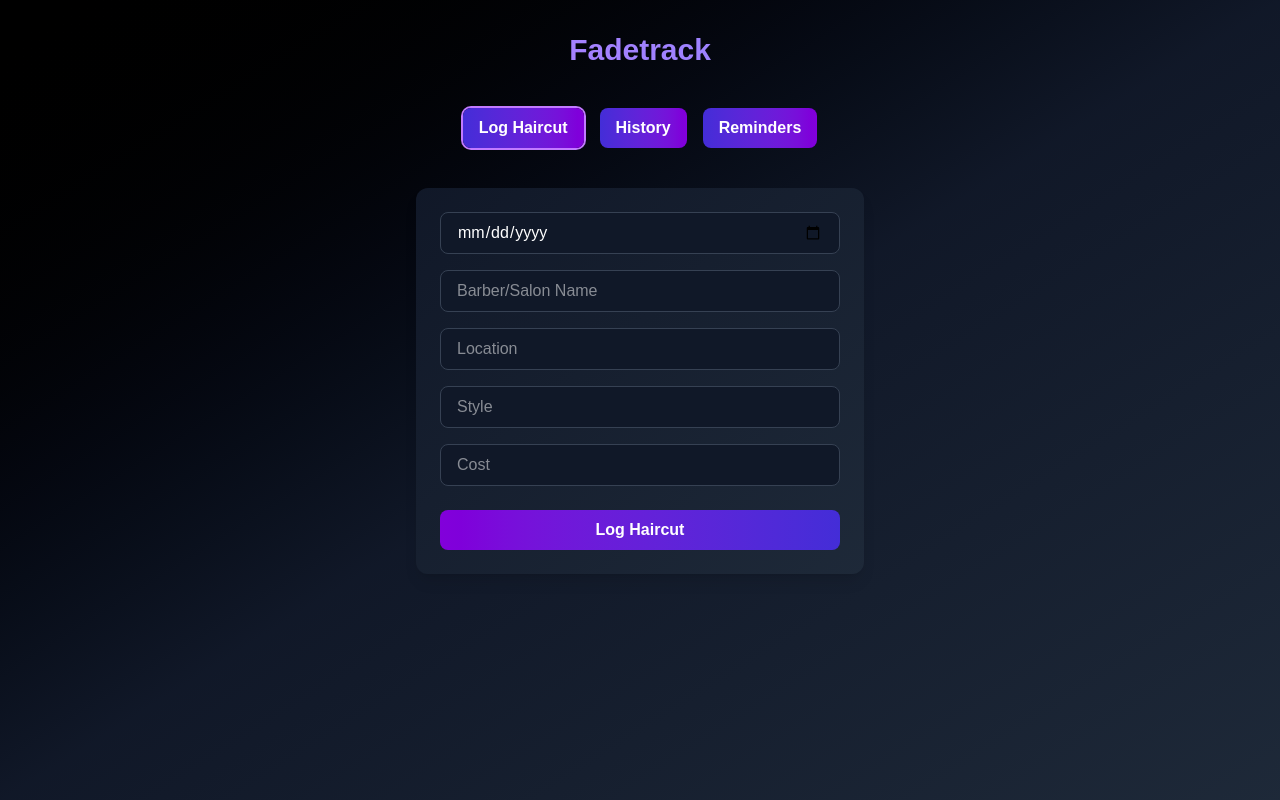
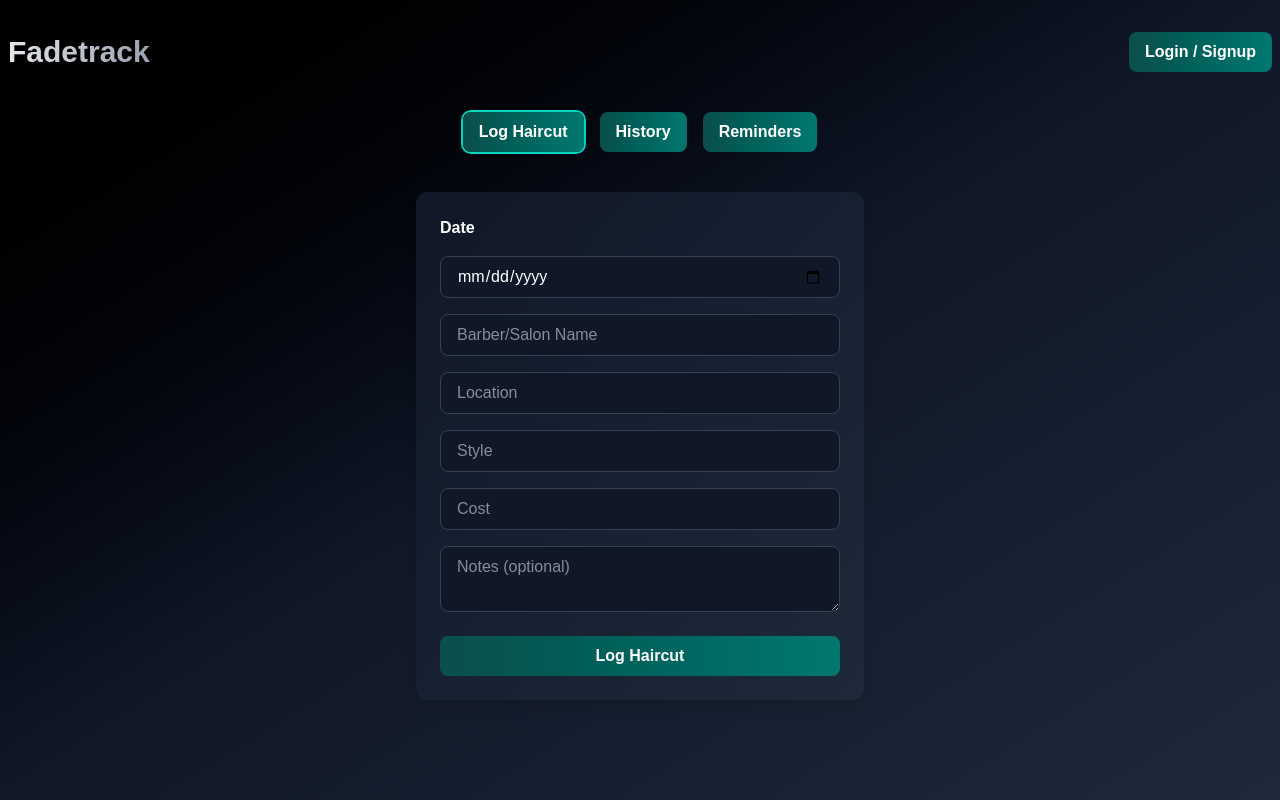
Before and after one commit to utkaxxh/fadetrack, a Next.js app: page / in a window 1280 px wide. Built offline with nearby package versions, Linux system fonts and the light colour scheme; no server answers.

Commit message:
Update: added a login page, new field for notes, and gradient change

```diff
--- a/package.json
+++ b/package.json
@@ -9,6 +9,8 @@
     "lint": "next lint"
   },
   "dependencies": {
+    "@supabase/auth-ui-react": "^0.4.7",
+    "@supabase/auth-ui-shared": "^0.1.8",
     "@supabase/supabase-js": "^2.52.0",
     "@vercel/analytics": "^1.5.0",
     "next": "15.4.2",
--- /dev/null
+++ b/src/app/login/page.tsx
@@ -0,0 +1,20 @@
+"use client";
+import { Auth } from "@supabase/auth-ui-react";
+import { ThemeSupa } from "@supabase/auth-ui-shared";
+import { supabase } from "../../components/supabaseClient";
+
+export default function LoginPage() {
+  return (
+    <div className="flex justify-center items-center min-h-screen bg-gradient-to-br from-black via-gray-900 to-gray-800">
+      <div className="bg-gray-900 p-8 rounded-xl shadow-lg w-full max-w-md">
+        <h2 className="text-2xl font-bold text-center text-white mb-6">Sign in or Create Account</h2>
+        <Auth
+          supabaseClient={supabase}
+          appearance={{ theme: ThemeSupa }}
+          providers={[]}
+          theme="dark"
+        />
+      </div>
+    </div>
+  );
+}
--- a/src/app/page.tsx
+++ b/src/app/page.tsx
@@ -2,6 +2,8 @@
 "use client";
 
 import React, { useState } from 'react';
+import Link from 'next/link';
+import { supabase } from '../components/supabaseClient';
 import TabNavigation from '../components/TabNavigation';
 import HaircutForm from '../components/HaircutForm';
 import HaircutHistory from '../components/HaircutHistory';
@@ -15,6 +17,7 @@ export type Haircut = {
   location: string;
   style: string;
   cost: string;
+  notes?: string;
 };
 
 
@@ -33,7 +36,21 @@ export default function HomePage() {
   return (
     <main className="min-h-screen bg-gradient-to-br from-black via-gray-900 to-gray-800 text-white">
       <div className="container mx-auto py-8 px-2">
-        <h1 className="text-3xl font-extrabold text-center mb-6 bg-gradient-to-r from-purple-400 to-indigo-400 bg-clip-text text-transparent animate-fade-in">Fadetrack</h1>
+        <div className="flex justify-between items-center mb-6">
+          <h1 className="text-3xl font-extrabold text-center bg-gradient-to-r from-gray-200 to-gray-400 bg-clip-text text-transparent animate-fade-in">Fadetrack</h1>
+          {user ? (
+            <button
+              className="ml-4 px-4 py-2 rounded-lg bg-gradient-to-r from-teal-900 to-teal-700 hover:from-teal-800 hover:to-teal-600 text-white font-semibold transition-all duration-200"
+              onClick={async () => { await supabase.auth.signOut(); }}
+            >
+              Logout
+            </button>
+          ) : (
+            <Link href="/login" className="ml-4 px-4 py-2 rounded-lg bg-gradient-to-r from-teal-900 to-teal-700 hover:from-teal-800 hover:to-teal-600 text-white font-semibold transition-all duration-200">
+              Login / Signup
+            </Link>
+          )}
+        </div>
         <TabNavigation activeTab={activeTab} setActiveTab={setActiveTab} />
         <div className="mt-6">
           {activeTab === 'log' && <HaircutForm onSubmit={handleLogHaircut} user={user} />}
--- a/src/components/HaircutForm.tsx
+++ b/src/components/HaircutForm.tsx
@@ -5,10 +5,12 @@ import { supabase } from './supabaseClient';
 import type { Haircut } from '../app/page';
 import type { User } from '@supabase/supabase-js';
 
+
 interface HaircutFormProps {
   onSubmit: (data: Omit<Haircut, 'user_email'>) => void;
   user: User | null;
 }
+
 
 export default function HaircutForm({ onSubmit, user }: HaircutFormProps) {
   const [form, setForm] = useState<Omit<Haircut, 'user_email'>>({
@@ -17,9 +19,10 @@ export default function HaircutForm({ onSubmit, user }: HaircutFormProps) {
     location: '',
     style: '',
     cost: '',
+    notes: '',
   });
 
-  function handleChange(e: React.ChangeEvent<HTMLInputElement>) {
+  function handleChange(e: React.ChangeEvent<HTMLInputElement | HTMLTextAreaElement>) {
     setForm({ ...form, [e.target.name]: e.target.value });
   }
 
@@ -37,17 +40,19 @@ export default function HaircutForm({ onSubmit, user }: HaircutFormProps) {
       return;
     }
     onSubmit(form);
-    setForm({ date: '', barber: '', location: '', style: '', cost: '' });
+    setForm({ date: '', barber: '', location: '', style: '', cost: '', notes: '' });
   }
 
   return (
     <form onSubmit={handleSubmit} className="flex flex-col gap-4 max-w-md mx-auto bg-gradient-to-br from-gray-900 to-gray-800 p-6 rounded-xl shadow-lg animate-fade-in">
-      <input name="date" type="date" value={form.date} onChange={handleChange} required placeholder="Date" className="input" />
+      <label className="text-white font-semibold">Date</label>
+      <input name="date" type="date" value={form.date} onChange={handleChange} required className="input" />
       <input name="barber" value={form.barber} onChange={handleChange} required placeholder="Barber/Salon Name" className="input" />
       <input name="location" value={form.location} onChange={handleChange} required placeholder="Location" className="input" />
       <input name="style" value={form.style} onChange={handleChange} required placeholder="Style" className="input" />
       <input name="cost" type="number" value={form.cost} onChange={handleChange} required placeholder="Cost" className="input" />
-      <button type="submit" className="mt-2 py-2 px-6 rounded-lg bg-gradient-to-r from-purple-700 to-indigo-700 hover:from-purple-500 hover:to-indigo-500 text-white font-bold transition-all duration-200">Log Haircut</button>
+      <textarea name="notes" value={form.notes} onChange={handleChange} placeholder="Notes (optional)" className="input min-h-[60px]" />
+      <button type="submit" className="mt-2 py-2 px-6 rounded-lg bg-gradient-to-r from-teal-900 to-teal-700 hover:from-teal-800 hover:to-teal-600 text-white font-bold transition-all duration-200">Log Haircut</button>
     </form>
   );
 }
--- a/src/components/HaircutHistory.tsx
+++ b/src/components/HaircutHistory.tsx
@@ -24,6 +24,9 @@ export default function HaircutHistory({ haircuts, user }: HaircutHistoryProps)
               <span className="text-white">{cut.barber} ({cut.location})</span>
               <span className="text-indigo-300">{cut.style}</span>
               <span className="text-green-400 font-bold">${cut.cost}</span>
+              {cut.notes && (
+                <div className="text-gray-300 text-sm mt-1">Notes: {cut.notes}</div>
+              )}
             </div>
           </li>
         ))}
--- a/src/components/ReminderSettings.tsx
+++ b/src/components/ReminderSettings.tsx
@@ -41,7 +41,7 @@ export default function ReminderSettings({ user }: ReminderSettingsProps) {
         {presetIntervals.map((days) => (
           <button
             key={days}
-            className="px-3 py-1 rounded-lg bg-gradient-to-r from-purple-700 to-indigo-700 hover:from-purple-500 hover:to-indigo-500 text-white font-semibold transition-all duration-200"
+            className="px-3 py-1 rounded-lg bg-gradient-to-r from-teal-900 to-teal-700 hover:from-teal-800 hover:to-teal-600 text-white font-semibold transition-all duration-200"
             onClick={() => handleSetReminder(days)}
             disabled={loading}
           >
@@ -59,7 +59,7 @@ export default function ReminderSettings({ user }: ReminderSettingsProps) {
           className="input"
         />
         <button
-          className="px-3 py-1 rounded-lg bg-gradient-to-r from-indigo-700 to-purple-700 hover:from-indigo-500 hover:to-purple-500 text-white font-semibold transition-all duration-200"
+          className="px-3 py-1 rounded-lg bg-gradient-to-r from-teal-900 to-teal-700 hover:from-teal-800 hover:to-teal-600 text-white font-semibold transition-all duration-200"
           onClick={() => {
             if (customDays) handleSetReminder(Number(customDays));
           }}
--- a/src/components/TabNavigation.tsx
+++ b/src/components/TabNavigation.tsx
@@ -18,7 +18,7 @@ export default function TabNavigation({ activeTab, setActiveTab }: TabNavigation
       {tabs.map((tab) => (
         <button
           key={tab.value}
-          className={`px-4 py-2 rounded-lg transition-all duration-200 font-semibold text-white bg-gradient-to-r from-indigo-700 to-purple-700 hover:from-indigo-500 hover:to-purple-500 ${activeTab === tab.value ? 'ring-2 ring-purple-400' : ''}`}
+          className={`px-4 py-2 rounded-lg transition-all duration-200 font-semibold text-white bg-gradient-to-r from-teal-900 to-teal-700 hover:from-teal-800 hover:to-teal-600 ${activeTab === tab.value ? 'ring-2 ring-teal-400' : ''}`}
           onClick={() => setActiveTab(tab.value)}
         >
           {tab.label}
```
Also changed, not shown: 1 other file (tests, documents, lock files or other folders).
